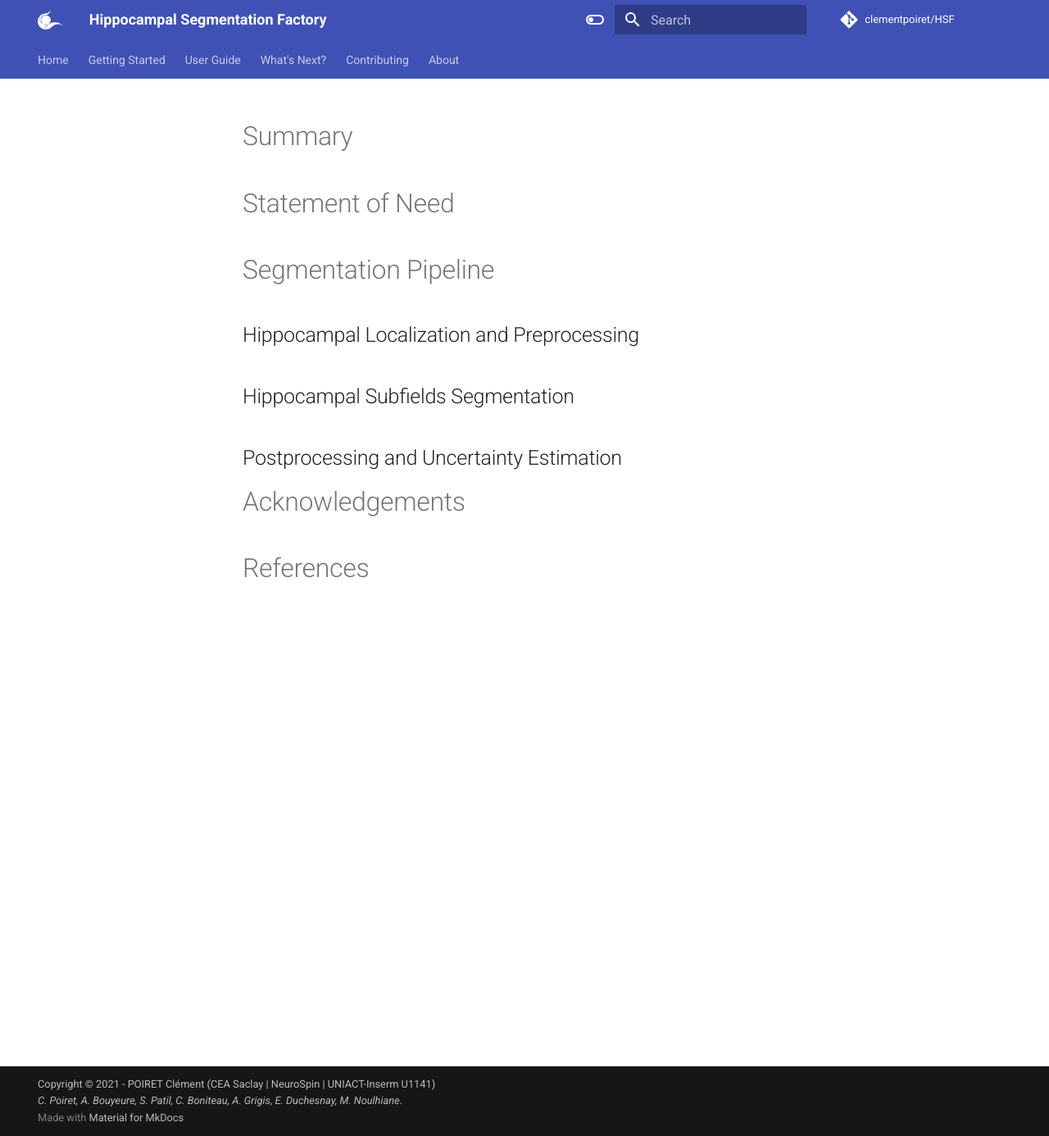
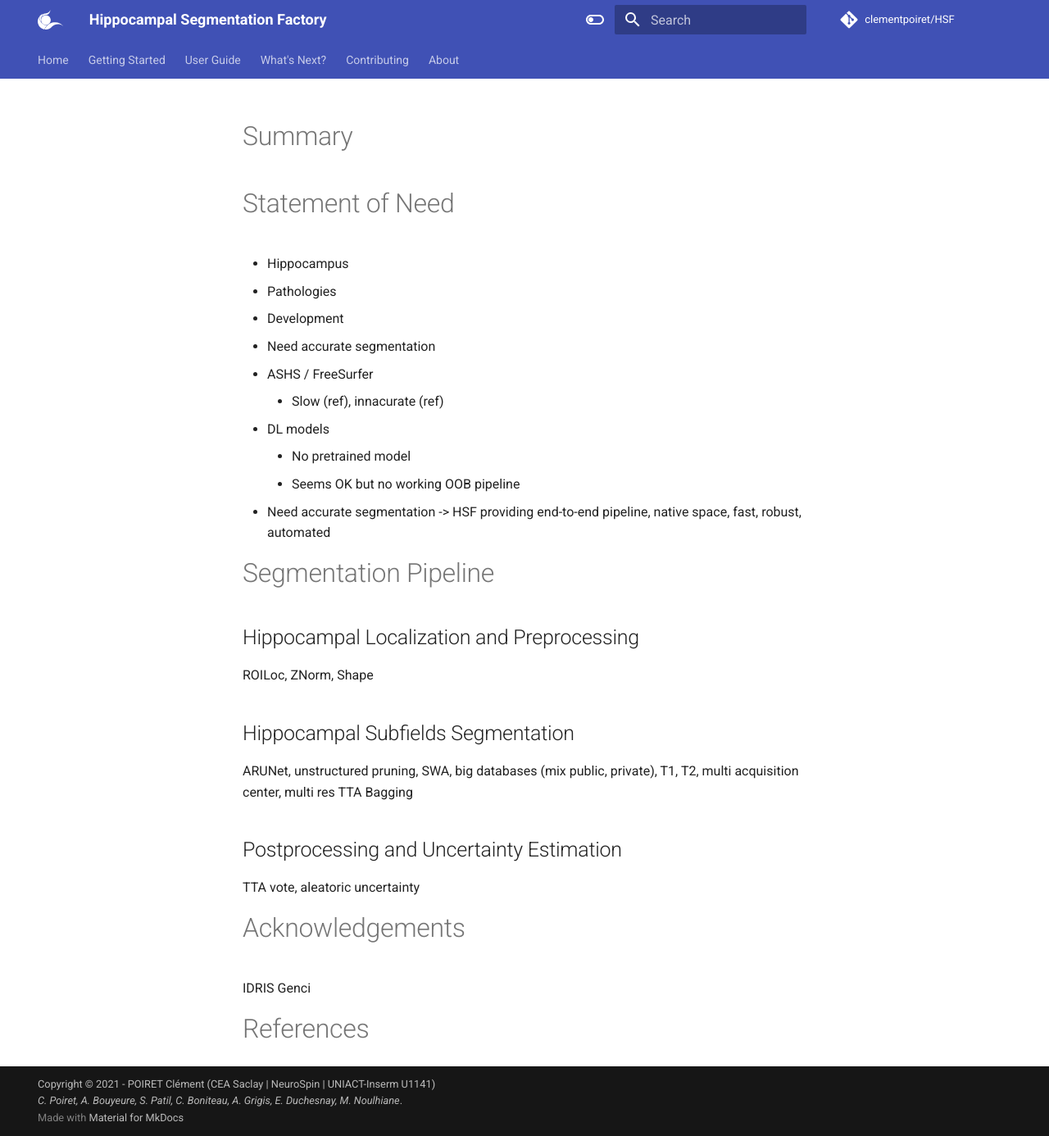
Before and after one commit to clementpoiret/HSF, an MkDocs documentation site: the page built from docs/papers/joss/paper.md, in a window 1280 px wide and 1386 px high. Shown: the whole window at 82% size. Built offline with MkDocs 1.6.1 and Material for MkDocs 9.7.7, drawn with Linux system fonts in a browser that asks for light colours; comment, search, counter and statistics services are not loaded; the version menu is left out.

Commit message:
[PAPER] Detailed plan

```diff
--- a/docs/papers/joss/paper.md
+++ b/docs/papers/joss/paper.md
@@ -43,14 +43,38 @@ bibliography: paper.bib
 
 # Statement of Need
 
+- Hippocampus
+  - Pathologies
+  - Development
+- Need accurate segmentation
+  - ASHS / FreeSurfer
+    - Slow (ref), innacurate (ref)
+  - DL models
+    - No pretrained model
+    - Seems OK but no working OOB pipeline
+- Need accurate segmentation -> HSF providing end-to-end pipeline, native space, fast, robust, automated
+
+
 # Segmentation Pipeline
 
 ## Hippocampal Localization and Preprocessing
 
+ROILoc, ZNorm, Shape
+
 ## Hippocampal Subfields Segmentation
+
+ARUNet, unstructured pruning, SWA, big databases (mix public, private), T1, T2, multi acquisition center, multi res
+TTA Bagging
+
 
 ## Postprocessing and Uncertainty Estimation
 
+TTA vote, aleatoric uncertainty
+
+
 # Acknowledgements
 
+IDRIS Genci
+
+
 # References
```
